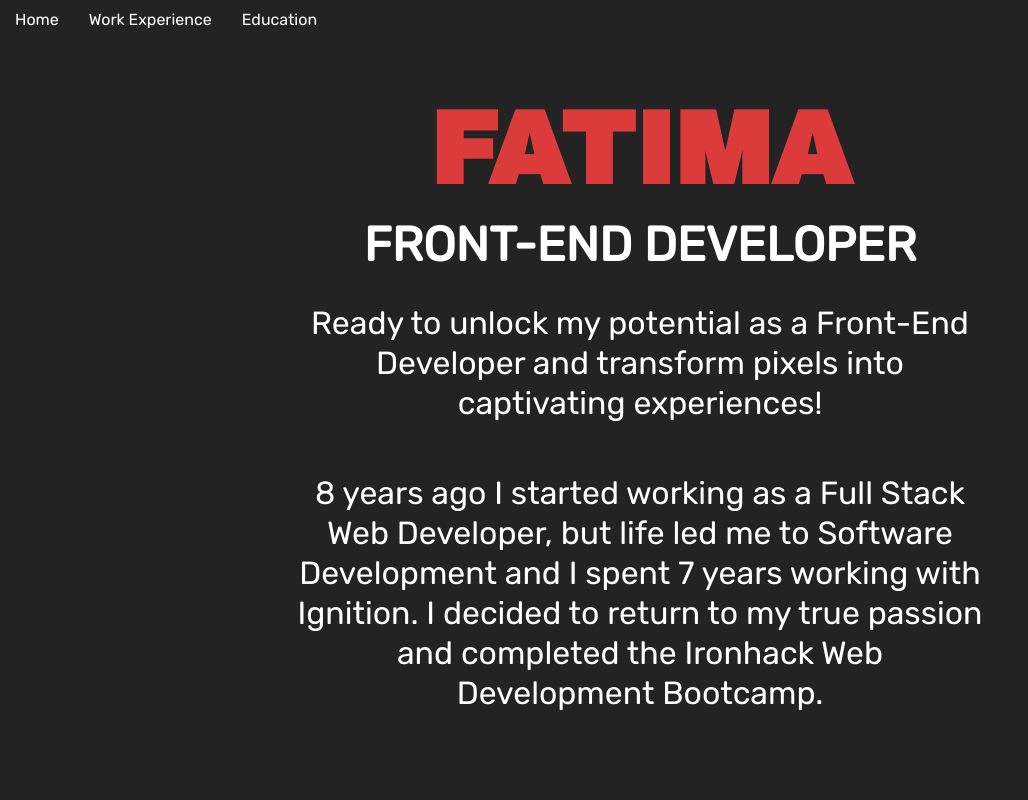
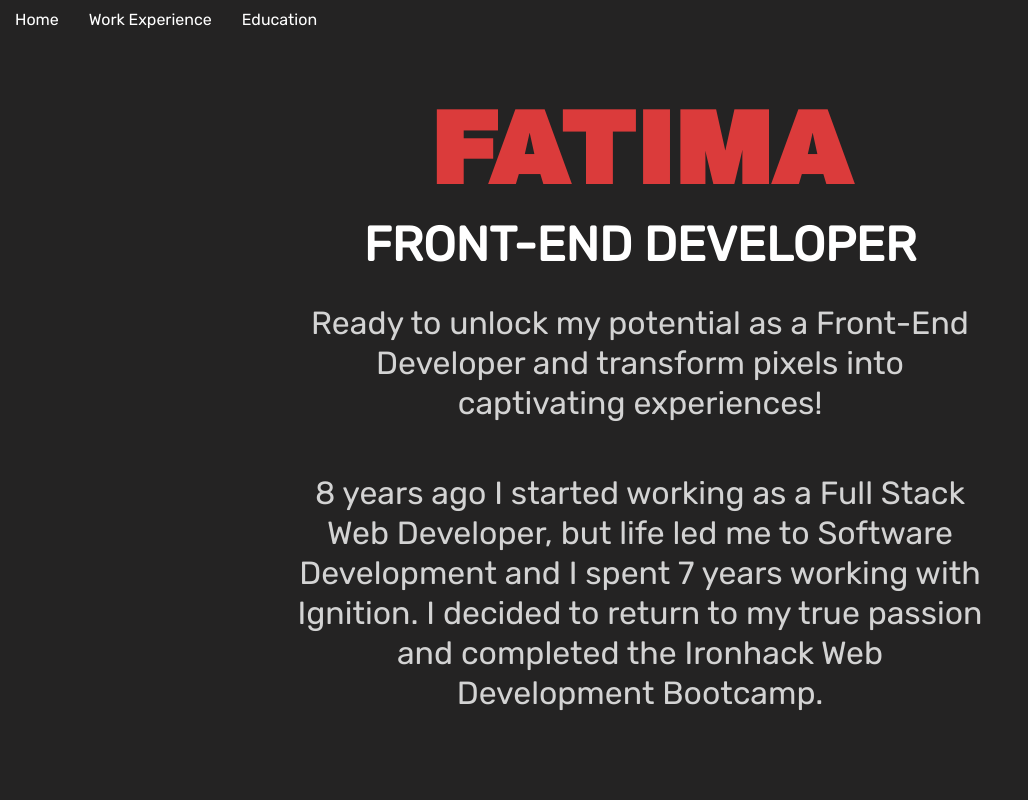
Before and after one commit to fagarmartin/my-web, a React (Vite) app: page / in a window 1280 px wide. Shown: the top 800 px of the page, without its empty margins (0-1028 px from the left). Built offline with nearby package versions, Linux system fonts and the light colour scheme.

Commit message:
color font changed

```diff
--- a/src/index.css
+++ b/src/index.css
@@ -10,7 +10,7 @@ body {
   -webkit-font-smoothing: antialiased;
   -moz-osx-font-smoothing: grayscale;
   background-color: rgb(36, 35, 35);
-  color: white;
+  color: lightgray;
 }
 html {
   scroll-behavior: smooth;
```
